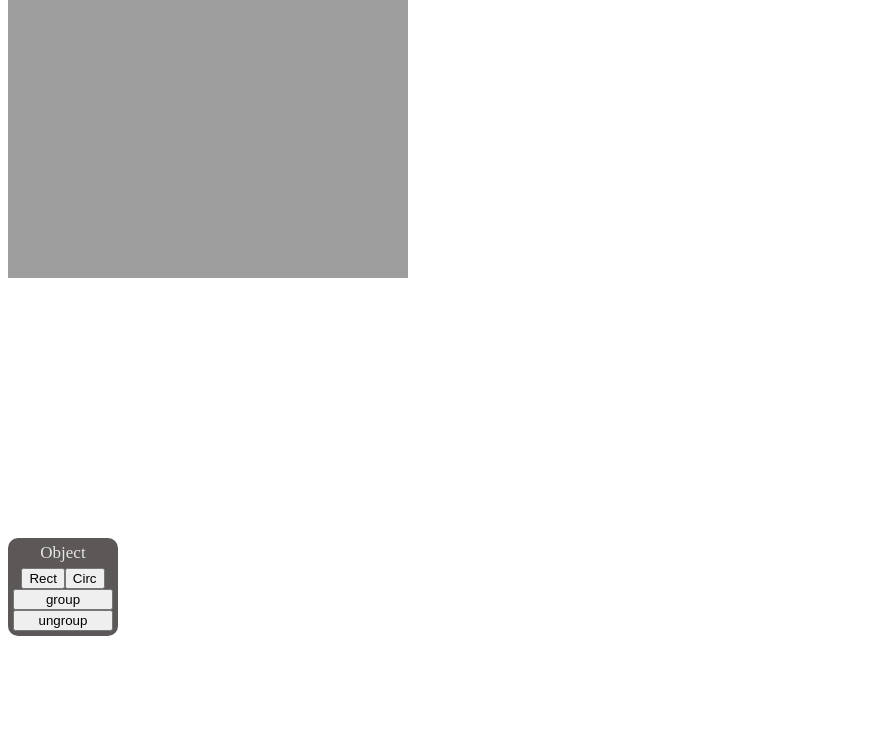
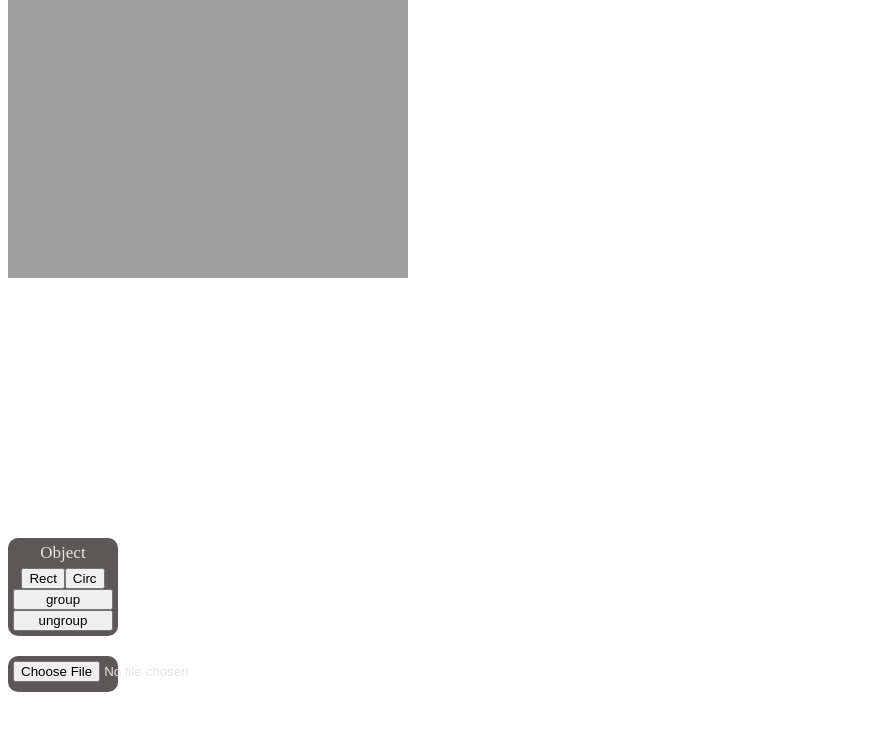
Before and after one commit to furiousnivas7/fabicproject, a plain HTML site: page index.html in a window 1280 px wide. Shown: the part 51-782 px from the top of the page, without its empty margins (0-880 px from the left). Drawn offline with Linux system fonts and the light colour scheme.

Commit message:
input file button

```diff
--- a/index.html
+++ b/index.html
@@ -28,7 +28,11 @@
             <button onclick="groupObjects(canvas,group,false)"> ungroup </button>
 
     </div>
-
+    <div id="objectButtonsWrapper">
+        <p id="objectsTitle">
+            <input id="myImg" type="file" accept="image/*">
+        </p>
+    </div>
 
     <script src="lib/jscolor.js"></script>
     <script src="lib/jscolor.min.js"></script>
--- a/index.js
+++ b/index.js
@@ -117,7 +117,7 @@ const restoreCanvas = (canvas,state,bgurl) =>{
             console.log(objects)
             objects=objects.filter(o=>o['xlink:href'] !== bgurl)
             canvas.add(...objects)
-            canvas.renderAll()
+            canvas.requestRenderAll()
         })
     }
 
```
